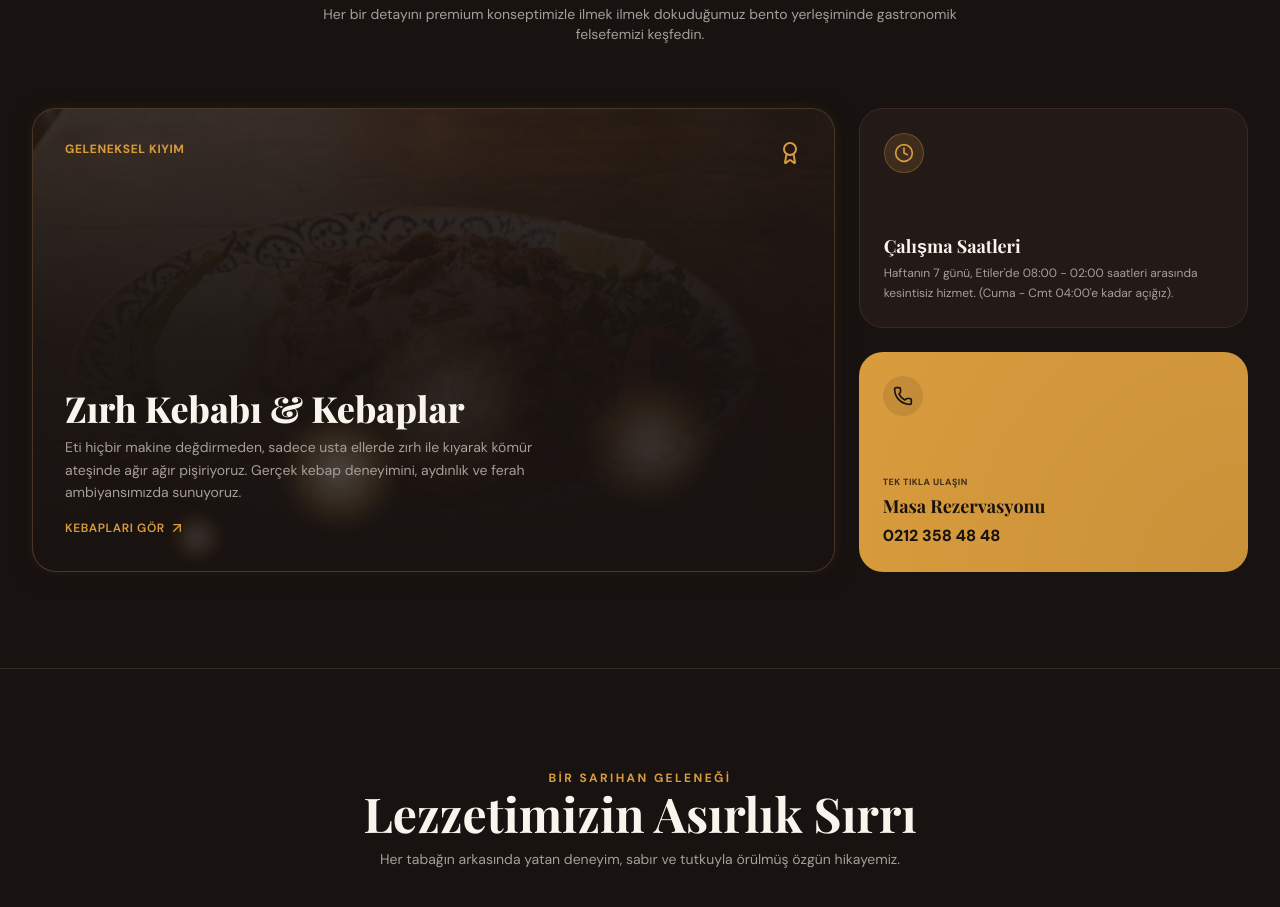
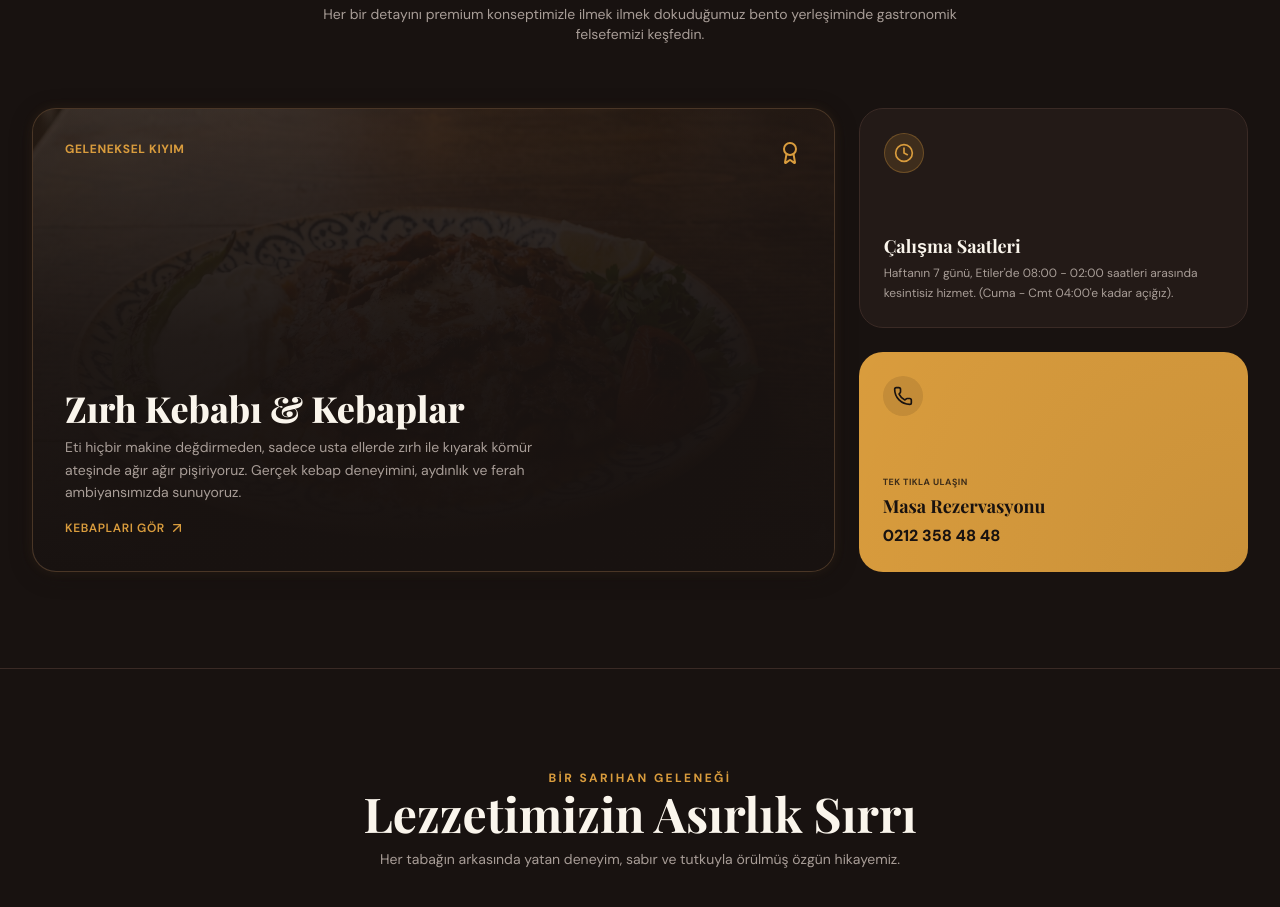
Before and after one commit to gunesmyasin60-debug/sarihan-gusto, a Next.js app: page / in a window 1280 px wide. Shown: the part 1013-1920 px from the top of the page. Built offline with nearby package versions, Linux system fonts and the light colour scheme; a web font is replaced by a local one.

Commit message:
revert: remove smoke particle animation entirely per user request

```diff
--- a/src/app/globals.css
+++ b/src/app/globals.css
@@ -111,71 +111,3 @@ h1, h2, h3, h4, h5, h6 {
   -ms-overflow-style: none;
   scrollbar-width: none;
 }
-
-/* 💨 Kebaba Özel Canlı Duman Efekti (Bento Smoke Emitter) */
-.smoke-container {
-  position: absolute;
-  bottom: 0;
-  left: 0;
-  width: 100%;
-  height: 100%;
-  overflow: hidden;
-  pointer-events: none;
-  z-index: 5;
-}
-
-.smoke-particle {
-  position: absolute;
-  bottom: -25px;
-  background: radial-gradient(circle, rgba(245, 240, 230, 0.35) 0%, rgba(217, 156, 61, 0.15) 50%, transparent 70%);
-  border-radius: 50%;
-  filter: blur(6px);
-  opacity: 0;
-  animation: rise-and-fade 6.5s infinite ease-out;
-}
-
-.smoke-particle-1 {
-  left: 15%;
-  animation-delay: 0s;
-  width: 80px;
-  height: 80px;
-}
-.smoke-particle-2 {
-  left: 45%;
-  animation-delay: 1.5s;
-  width: 110px;
-  height: 110px;
-  animation-duration: 8s;
-}
-.smoke-particle-3 {
-  left: 70%;
-  animation-delay: 3s;
-  width: 90px;
-  height: 90px;
-  animation-duration: 7s;
-}
-.smoke-particle-4 {
-  left: 30%;
-  animation-delay: 4.8s;
-  width: 100px;
-  height: 100px;
-  animation-duration: 6.5s;
-}
-
-@keyframes rise-and-fade {
-  0% {
-    transform: translateY(0) scale(0.5) rotate(0deg);
-    opacity: 0;
-  }
-  20% {
-    opacity: 0.85;
-  }
-  50% {
-    transform: translateY(-90px) translateX(20px) scale(1.3) rotate(45deg);
-    opacity: 0.5;
-  }
-  100% {
-    transform: translateY(-190px) translateX(-20px) scale(1.8) rotate(90deg);
-    opacity: 0;
-  }
-}
--- a/src/app/page.tsx
+++ b/src/app/page.tsx
@@ -152,7 +152,7 @@ export default function HomePage() {
 
               {/* Kart 1: Kebaplar (Büyük Kart - Açık Renk ve Mükemmel Metin Kontrastı) */}
               <div className="md:col-span-2 md:row-span-2 rounded-3xl bg-card border border-card-border p-8 flex flex-col justify-between overflow-hidden relative group premium-hover ember-glow">
-                {/* Zırh Kebabı Arka Plan Resmi, Karartma Maskesi ve Canlı Duman Efekti */}
+                {/* Zırh Kebabı Arka Plan Resmi ve Karartma Maskesi */}
                 <div className="absolute inset-0 z-0">
                   <img
                     src="/images/kebab.png"
@@ -160,14 +160,6 @@ export default function HomePage() {
                     className="w-full h-full object-cover opacity-30 transition-transform duration-700 group-hover:scale-105"
                   />
                   <div className="absolute inset-0 bg-gradient-to-t from-background via-background/90 to-background/55" />
-
-                  {/* Cızırdayan Kebap Duman Partikülleri */}
-                  <div className="smoke-container">
-                    <div className="smoke-particle smoke-particle-1" />
-                    <div className="smoke-particle smoke-particle-2" />
-                    <div className="smoke-particle smoke-particle-3" />
-                    <div className="smoke-particle smoke-particle-4" />
-                  </div>
                 </div>
                 <div className="relative z-10 flex justify-between items-start">
                   <span className="text-xs uppercase tracking-wider font-bold text-accent">Geleneksel Kıyım</span>
```
